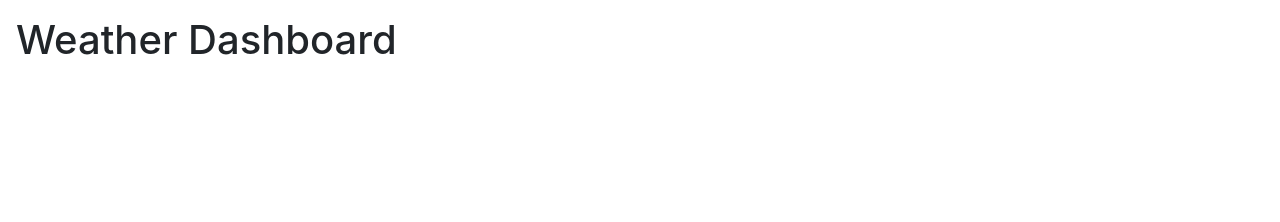
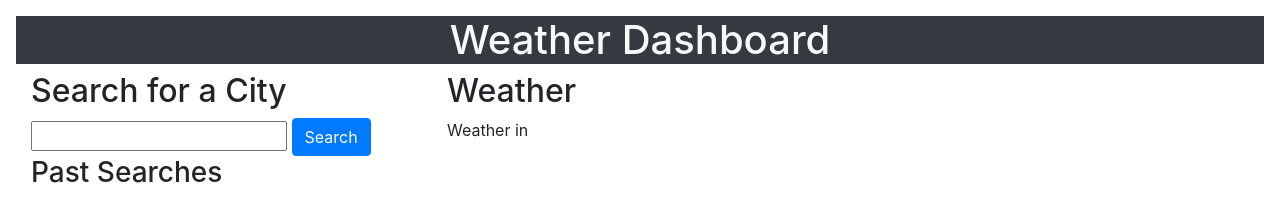
Before and after one commit to hannahrajarao/bootcamp-hw-6-weather-dashboard, a plain HTML site: page index.html in a window 1280 px wide. Drawn offline with nearby package versions, Linux system fonts and the light colour scheme.

Commit message:
Add search column and main area

```diff
--- a/index.html
+++ b/index.html
@@ -6,7 +6,23 @@
         <link rel="stylesheet" href="assets/css/style.css">
     </head>
     <body class="m-3">
-        <h1>Weather Dashboard</h1>
+        <h1 class="text-center bg-dark text-light">Weather Dashboard</h1>
+        <div class="container-fluid">
+            <div class="row">
+                <div class="col-4">
+                    <h2>Search for a City</h2>
+                    <input id="city-input" type="text">
+                    <button onclick="search()" class="btn btn-primary">Search</button>
+                    <h3>Past Searches</h3>
+                    <div id="past-searches"></div>
+                </div>
+                <div class="col-8">
+                    <h2>Weather</h2>
+                    <div>Weather in <span id="weather"></span></div>
+                </div>
+            </div>
+        </div>
+        <script src="https://code.jquery.com/jquery-3.5.1.min.js"></script>
         <script src="assets/js/script.js"></script>
     </body>
 </html>
```
